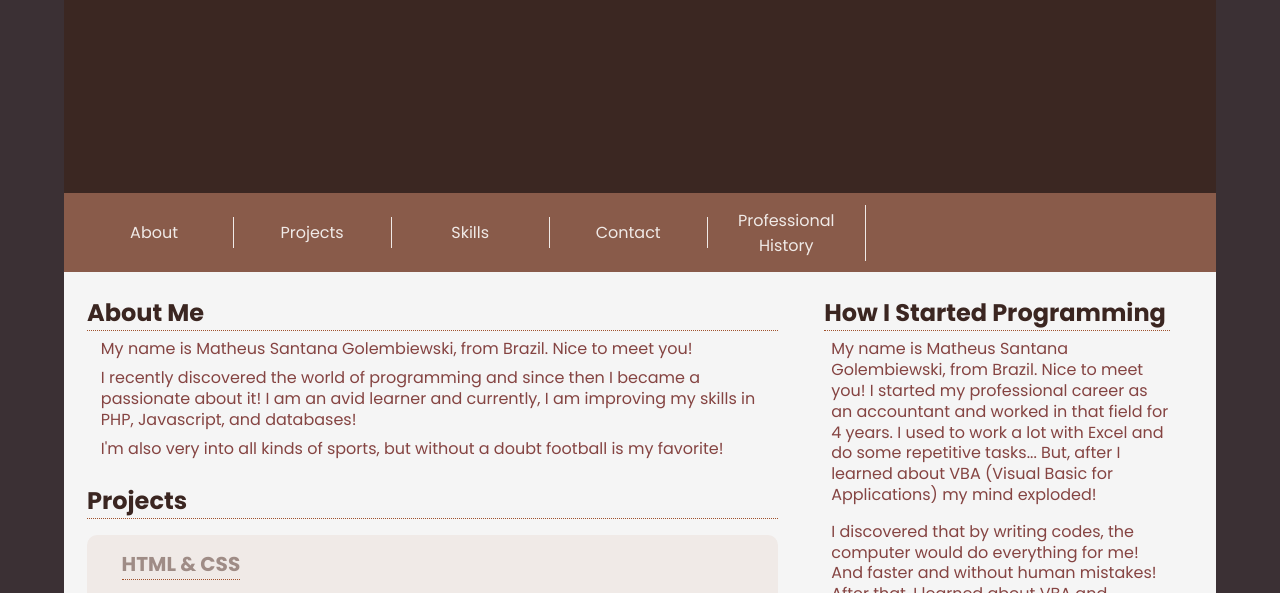
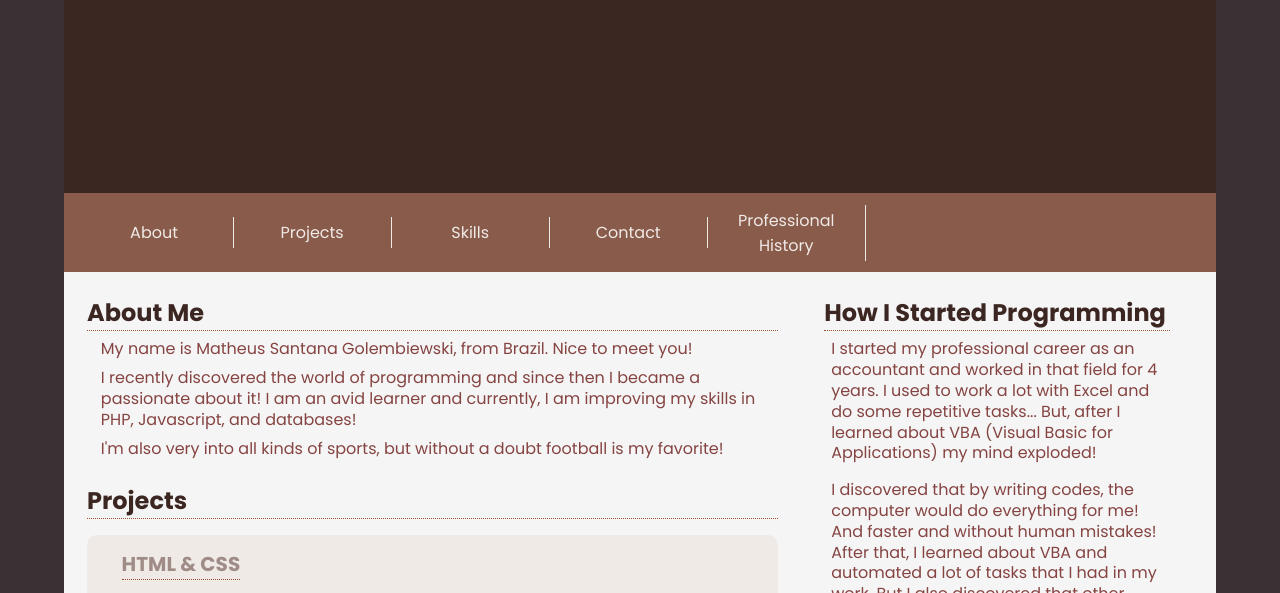
Before and after one commit to matheusgolemb/portfolio_simple, a plain HTML site: page index.html in a window 1280 px wide. Shown: the part 127-720 px from the top of the page. Drawn offline with Linux system fonts and the light colour scheme; grey boxes are pictures that could not be loaded.

Commit message:
Fix text

```diff
--- a/index.html
+++ b/index.html
@@ -204,7 +204,7 @@
 
                 <article>
                     <p>
-                        My name is Matheus Santana Golembiewski, from Brazil. Nice to meet you! I started my professional career as an accountant and worked in that field for 4 years. I used to work a lot with Excel and do some repetitive tasks... But, after I learned about VBA (Visual Basic for Applications) my mind exploded!
+                        I started my professional career as an accountant and worked in that field for 4 years. I used to work a lot with Excel and do some repetitive tasks... But, after I learned about VBA (Visual Basic for Applications) my mind exploded!
                      </p>
                      <p>
                         I discovered that by writing codes, the computer would do everything for me! And faster and without human mistakes! After that, I learned about VBA and automated a lot of tasks that I had in my work. But I also discovered that other technologies were much more powerful than VBA. So I decided to come to Canada to do a Web Development course, to learn new technologies! And here I am!
```
